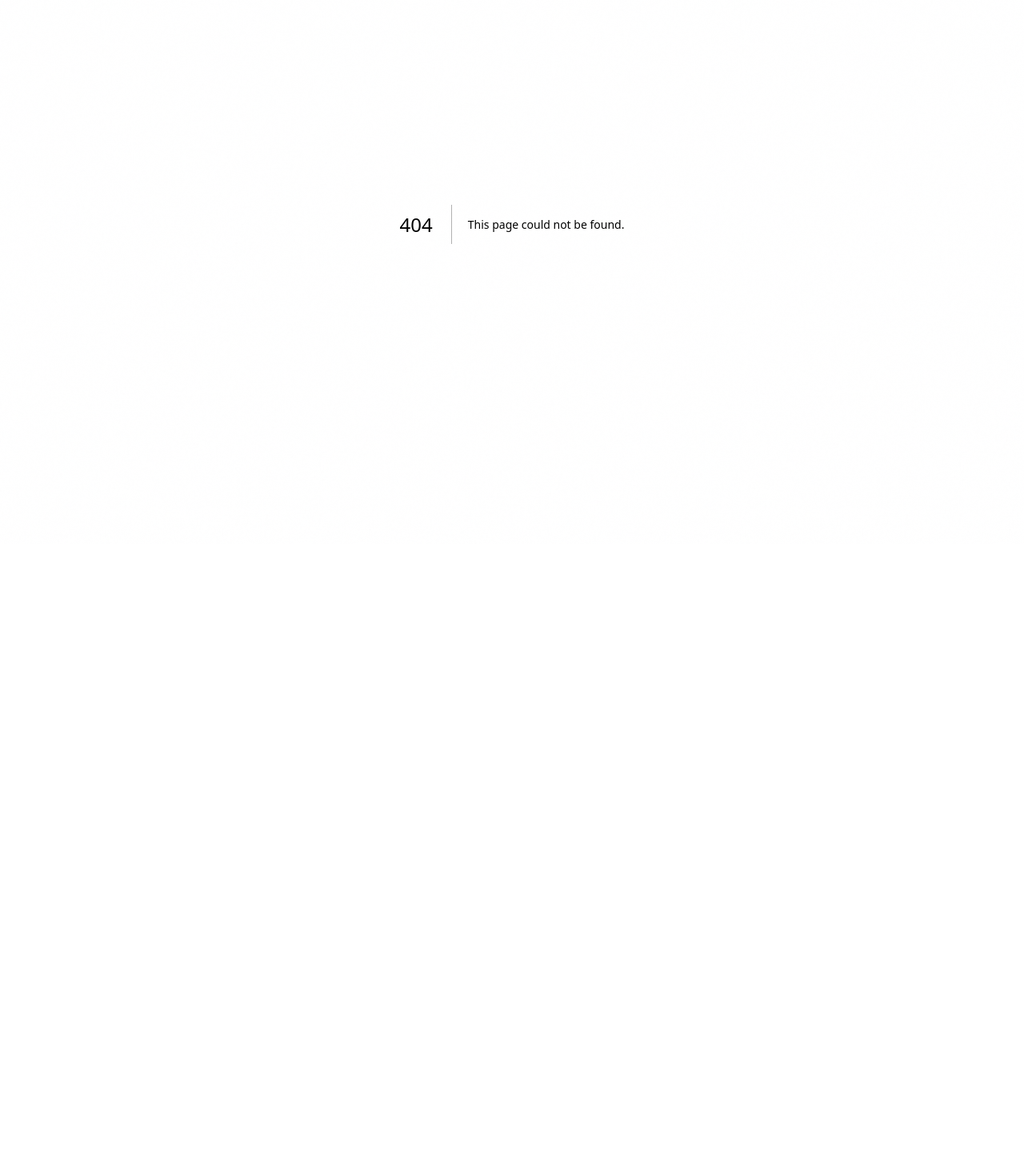
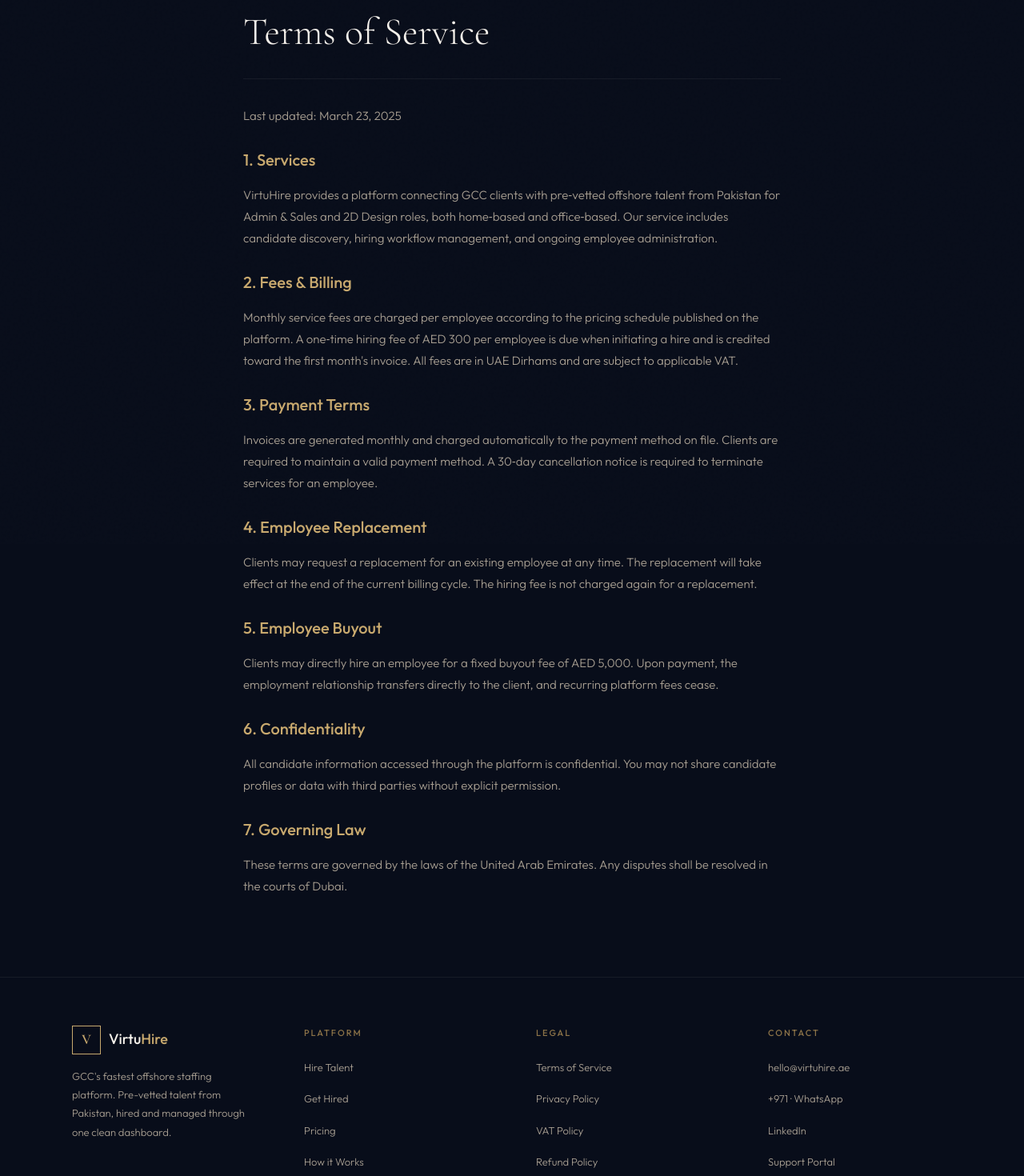
Before and after one commit to zahisial/virtuhire-3, a Next.js app: page /terms in a window 1280 px wide. Before the commit this address had no page. Shown: the part 120-1590 px from the top of the page at 80% size. Before the commit the page ends 800 px from the top, so only its background shows below. Built offline with nearby package versions, Linux system fonts and the light colour scheme.

Commit message:
fixed the footer link and legal pages

```diff
--- /dev/null
+++ b/src/app/privacy/page.tsx
@@ -0,0 +1,21 @@
+import LegalPage from '@/components/LegalPage'
+
+export default function RefundPolicyPage() {
+  return (
+    <LegalPage title="Refund Policy">
+      <p>Last updated: March 23, 2025</p>
+
+      <h2 style={{ fontSize: '20px', fontWeight: 500, color: 'var(--gold)', margin: '24px 0 12px' }}>1. Monthly Fees</h2>
+      <p>Monthly service fees are non‑refundable after the billing period has started. If you cancel with at least 30 days' notice, no further charges will be incurred beyond the current billing cycle.</p>
+
+      <h2 style={{ fontSize: '20px', fontWeight: 500, color: 'var(--gold)', margin: '24px 0 12px' }}>2. Hiring Fee</h2>
+      <p>The one‑time hiring fee (AED 300) is credited toward the first month's invoice and is non‑refundable if a hire is confirmed. If you decide not to proceed with any hire after paying the hiring fee, we will refund it within 14 days, provided no candidate shortlisting has occurred.</p>
+
+      <h2 style={{ fontSize: '20px', fontWeight: 500, color: 'var(--gold)', margin: '24px 0 12px' }}>3. Extra Candidate Batches</h2>
+      <p>Fees paid for extra candidate batches (AED 200 per 20 profiles) are non‑refundable once the batch is unlocked, as the profiles are immediately accessible.</p>
+
+      <h2 style={{ fontSize: '20px', fontWeight: 500, color: 'var(--gold)', margin: '24px 0 12px' }}>4. How to Request a Refund</h2>
+      <p>To request a refund, contact us at hello@virtuhire.ae with your account details and reason. Refunds will be processed within 14 business days.</p>
+    </LegalPage>
+  )
+}
--- /dev/null
+++ b/src/app/terms/page.tsx
@@ -0,0 +1,30 @@
+import LegalPage from '@/components/LegalPage'
+
+export default function TermsPage() {
+  return (
+    <LegalPage title="Terms of Service">
+      <p>Last updated: March 23, 2025</p>
+
+      <h2 style={{ fontSize: '20px', fontWeight: 500, color: 'var(--gold)', margin: '24px 0 12px' }}>1. Services</h2>
+      <p>VirtuHire provides a platform connecting GCC clients with pre‑vetted offshore talent from Pakistan for Admin & Sales and 2D Design roles, both home‑based and office‑based. Our service includes candidate discovery, hiring workflow management, and ongoing employee administration.</p>
+
+      <h2 style={{ fontSize: '20px', fontWeight: 500, color: 'var(--gold)', margin: '24px 0 12px' }}>2. Fees & Billing</h2>
+      <p>Monthly service fees are charged per employee according to the pricing schedule published on the platform. A one‑time hiring fee of AED 300 per employee is due when initiating a hire and is credited toward the first month's invoice. All fees are in UAE Dirhams and are subject to applicable VAT.</p>
+
+      <h2 style={{ fontSize: '20px', fontWeight: 500, color: 'var(--gold)', margin: '24px 0 12px' }}>3. Payment Terms</h2>
+      <p>Invoices are generated monthly and charged automatically to the payment method on file. Clients are required to maintain a valid payment method. A 30‑day cancellation notice is required to terminate services for an employee.</p>
+
+      <h2 style={{ fontSize: '20px', fontWeight: 500, color: 'var(--gold)', margin: '24px 0 12px' }}>4. Employee Replacement</h2>
+      <p>Clients may request a replacement for an existing employee at any time. The replacement will take effect at the end of the current billing cycle. The hiring fee is not charged again for a replacement.</p>
+
+      <h2 style={{ fontSize: '20px', fontWeight: 500, color: 'var(--gold)', margin: '24px 0 12px' }}>5. Employee Buyout</h2>
+      <p>Clients may directly hire an employee for a fixed buyout fee of AED 5,000. Upon payment, the employment relationship transfers directly to the client, and recurring platform fees cease.</p>
+
+      <h2 style={{ fontSize: '20px', fontWeight: 500, color: 'var(--gold)', margin: '24px 0 12px' }}>6. Confidentiality</h2>
+      <p>All candidate information accessed through the platform is confidential. You may not share candidate profiles or data with third parties without explicit permission.</p>
+
+      <h2 style={{ fontSize: '20px', fontWeight: 500, color: 'var(--gold)', margin: '24px 0 12px' }}>7. Governing Law</h2>
+      <p>These terms are governed by the laws of the United Arab Emirates. Any disputes shall be resolved in the courts of Dubai.</p>
+    </LegalPage>
+  )
+}
--- /dev/null
+++ b/src/components/LegalPage.tsx
@@ -0,0 +1,48 @@
+'use client'
+
+import { ReactNode } from 'react'
+import { useLanguage } from '@/context/LanguageContext'
+import Navbar from './layout/Navbar'
+import Footer from './layout/Footer'
+
+interface LegalPageProps {
+  title: string
+  children: ReactNode
+}
+
+export default function LegalPage({ title, children }: LegalPageProps) {
+  const { isRTL } = useLanguage()
+
+  return (
+    <>
+      <Navbar />
+      <main style={{
+        minHeight: '100vh',
+        background: 'var(--navy)',
+        paddingTop: '120px',
+        paddingBottom: '100px',
+      }}>
+        <div style={{ maxWidth: '800px', margin: '0 auto', padding: '0 5%' }} dir={isRTL ? 'rtl' : 'ltr'}>
+          <h1 className="font-display" style={{
+            fontSize: 'clamp(36px, 5vw, 48px)',
+            fontWeight: 300,
+            color: 'var(--white)',
+            marginBottom: '32px',
+            borderBottom: '1px solid var(--border-soft)',
+            paddingBottom: '16px',
+          }}>
+            {title}
+          </h1>
+          <div style={{
+            fontSize: '15px',
+            color: 'var(--white-dim)',
+            lineHeight: 1.8,
+          }}>
+            {children}
+          </div>
+        </div>
+      </main>
+      <Footer />
+    </>
+  )
+}
--- a/src/components/layout/Footer.tsx
+++ b/src/components/layout/Footer.tsx
@@ -106,9 +106,9 @@
             <ul style={{ listStyle: 'none', display: 'flex', flexDirection: 'column', gap: '12px' }}>
               {[
                 { key: 'footer.email', href: 'mailto:hello@virtuhire.ae' },
-                { key: 'footer.whatsapp', href: '#' },
-                { key: 'footer.linkedin', href: '#' },
-                { key: 'footer.support', href: '#' },
+                { key: 'footer.whatsapp', href: 'https://wa.me/971XXXXXXXXX' }, // replace with your WhatsApp number
+                { key: 'footer.linkedin', href: 'https://linkedin.com/company/virtuhire' },
+                { key: 'footer.support', href: '/client/dashboard?tab=support' }, // or your support page
               ].map(item => (
                 <li key={item.key}>
                   <a href={item.href} style={{
--- a/src/components/sections/Hero.tsx
+++ b/src/components/sections/Hero.tsx
@@ -22,7 +22,7 @@
   ]
 
   return (
-    <section style={{
+    <section  style={{
       minHeight: '100vh',
       display: 'grid',
       placeItems: 'center',
```
Also changed, not shown: src/app/refund-policy/page.tsx (added), src/app/vat-policy/page.tsx (added).
